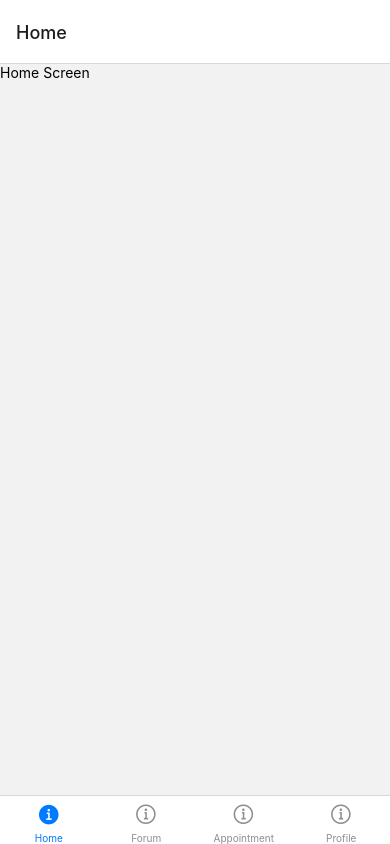
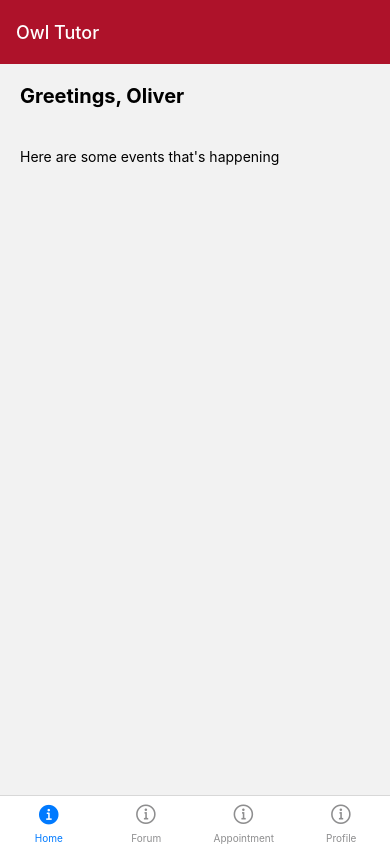
Before and after one commit to OwlHacks2022/owl-tutor-rn, a React Native app: screen /Home in a window 390 px wide. Built offline with nearby package versions, Linux system fonts and the light colour scheme.

Commit message:
header design

```diff
--- /dev/null
+++ b/constants.js
@@ -0,0 +1,4 @@
+export const COLORS = {
+	primary: '#ae122a',
+	white: '#ffffff',
+};
--- a/navigation/BottomTabNavigator.jsx
+++ b/navigation/BottomTabNavigator.jsx
@@ -1,10 +1,12 @@
 import React from 'react';
+import { View } from 'react-native';
 import { createBottomTabNavigator } from '@react-navigation/bottom-tabs';
 import HomeScreen from '../screens/HomeScreen';
 import ProfileScreen from '../screens/ProfileScreen';
 import AppointmentScreen from '../screens/AppointmentScreen';
 import Ionicons from 'react-native-vector-icons/Ionicons';
 import ForumTab from '../tabs/ForumTab';
+import { COLORS } from '../constants';
 
 const Tab = createBottomTabNavigator();
 
@@ -19,9 +21,19 @@ export default function BottomTabNavigator() {
 						: 'ios-information-circle-outline';
 					return <Ionicons name={iconName} size={size} color={color} />;
 				},
+				headerBackground: () => (
+					<View style={{ flex: 1, backgroundColor: COLORS.primary }} />
+				),
+				headerTintColor: COLORS.white,
 			})}
 		>
-			<Tab.Screen name="Home" component={HomeScreen} />
+			<Tab.Screen
+				name="Home"
+				component={HomeScreen}
+				options={{
+					headerTitle: 'Owl Tutor',
+				}}
+			/>
 			<Tab.Screen name="Forum" component={ForumTab} />
 			<Tab.Screen name="Appointment" component={AppointmentScreen} />
 			<Tab.Screen name="Profile" component={ProfileScreen} />
--- a/screens/HomeScreen.jsx
+++ b/screens/HomeScreen.jsx
@@ -4,12 +4,36 @@
  *  Canvas Calender API
  */
 import React from 'react';
-import { View, Text } from 'react-native';
+import { View, Text, StyleSheet } from 'react-native';
 
 export default function HomeScreen() {
 	return (
-		<View>
-			<Text>Home Screen</Text>
+		<View style={styles.container}>
+			<View style={styles.hero}>
+				<Text style={styles.greetings}>Greetings, Oliver</Text>
+			</View>
+			<View style={styles.calenderContainer}>
+				<Text>Here are some events that's happening</Text>
+			</View>
 		</View>
 	);
 }
+
+const styles = StyleSheet.create({
+	container: {
+		flex: 1,
+		alignItems: 'center',
+	},
+	greetings: {
+		fontSize: 20,
+		fontWeight: 'bold',
+	},
+	hero: {
+		padding: 20,
+		width: '100%',
+	},
+	calenderContainer: {
+		padding: 20,
+		width: '100%',
+	},
+});
```
